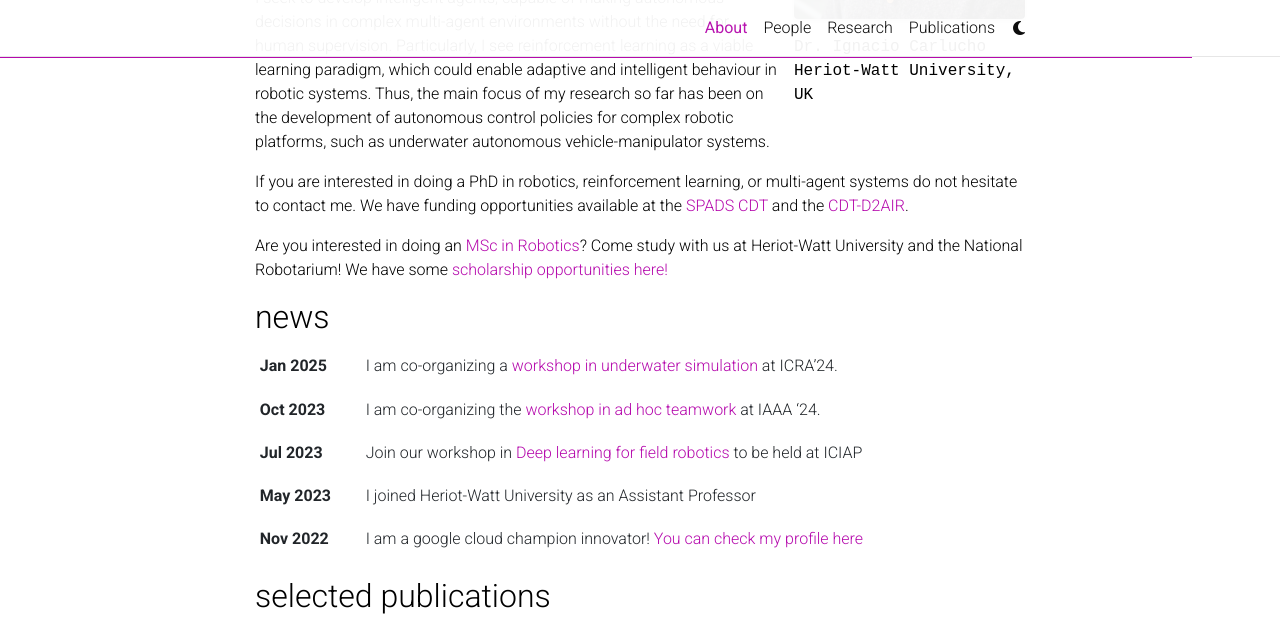
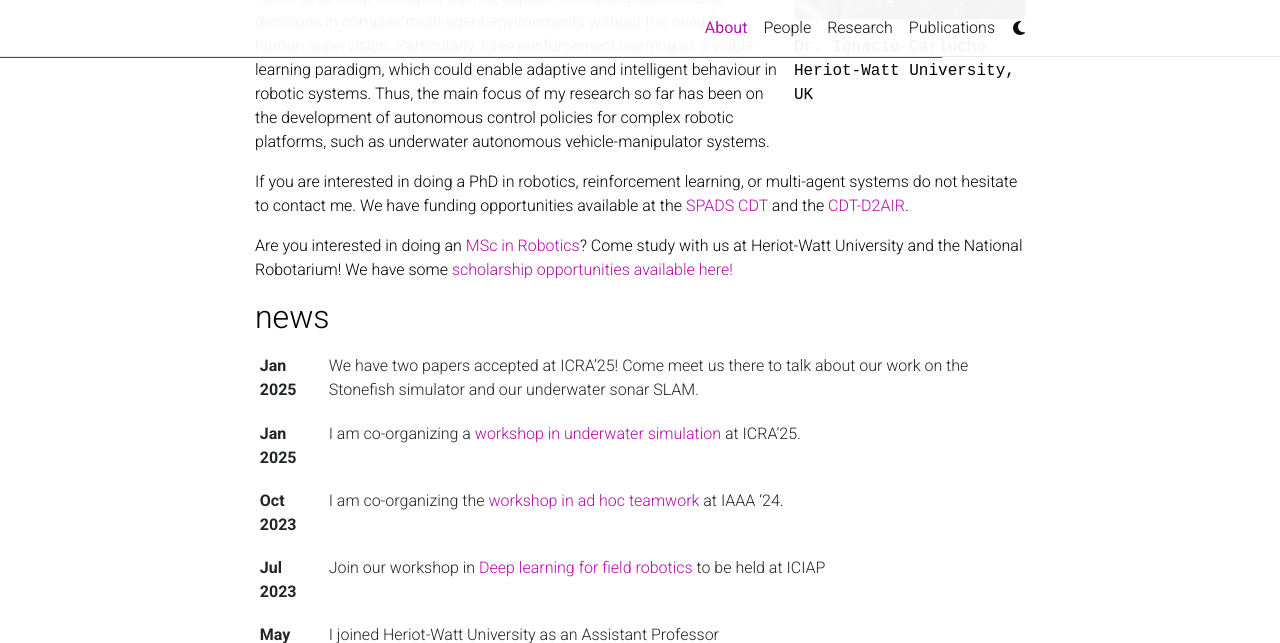
Before and after one commit to IgnacioCarlucho/ignaciocarlucho.github.io, a Jekyll site: the page built from _pages/about.md, in a window 1280 px wide and 900 px high, scrolled down 421 px, cut to the strip 0-643 px from the top of the window. Built offline with Jekyll 4.4.1, drawn with Linux system fonts in a browser that asks for light colours; full-size pictures stand in for the smaller copies a plugin makes; comment, search, counter and statistics services are not loaded; a style sheet for code colours, icons or effects is not loaded.

```diff
--- a/_pages/about.md
+++ b/_pages/about.md
@@ -37,4 +37,4 @@ My main research interests are in robotics, reinforcement learning, and multi-ag
 
 If you are interested in doing a PhD in robotics, reinforcement learning, or multi-agent systems do not hesitate to contact me. We have funding opportunities available at the [SPADS CDT](https://spads.ac.uk/how-apply) and the [CDT-D2AIR](https://www.edinburgh-robotics.org/apply).
 
-Are you interested in doing an [MSc in Robotics](https://www.hw.ac.uk/study/postgraduate/robotics)? Come study with us at Heriot-Watt University and the National Robotarium! We have some [scholarship opportunities here!](https://www.hw.ac.uk/study/fees-and-funding/scholarships-and-bursaries/heriot-watt-future-shapers-scholarship)
+Are you interested in doing an [MSc in Robotics](https://www.hw.ac.uk/study/postgraduate/robotics)? Come study with us at Heriot-Watt University and the National Robotarium! We have some [scholarship opportunities available here!](https://www.hw.ac.uk/study/fees-and-funding/scholarships-and-bursaries/heriot-watt-future-shapers-scholarship)
```
Also changed, not shown: _news/announcement_7.md (+1 -1 lines), _news/announcement_8.md (added, +8 -0 lines).
